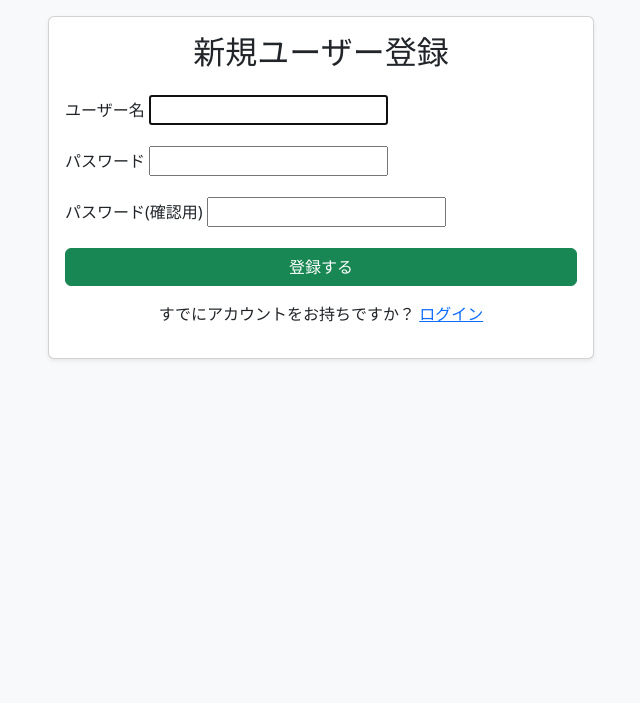
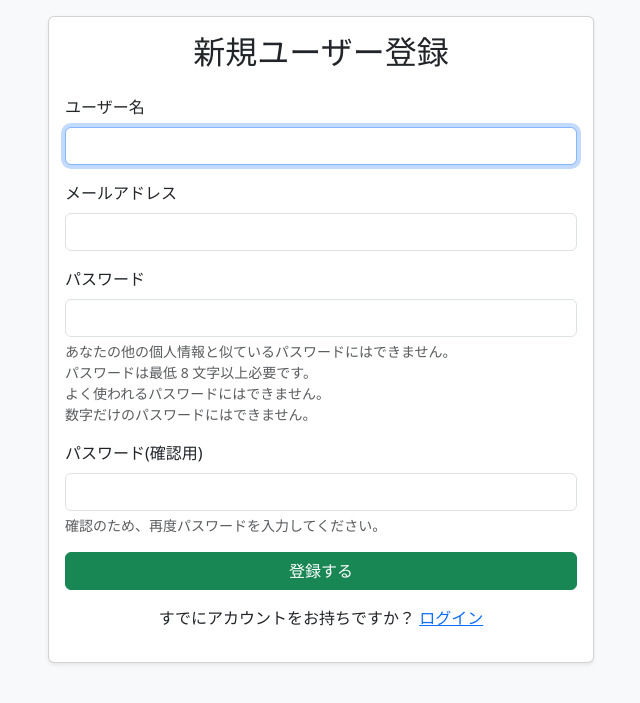
Before and after one commit to rustedsword1/deployRepository, a Django app: page /signup/ in a window 1280 px wide. Shown: the part 56-759 px from the top of the page, without its empty margins (319-959 px from the left). Run offline with Django 5.2, Linux system fonts and the light colour scheme.

Commit message:
最新の修正を反映

```diff
--- a/accounts/forms.py
+++ b/accounts/forms.py
@@ -1,26 +1,126 @@
 from django import forms
-from django.contrib.auth.forms import AuthenticationForm
+from django.contrib.auth.forms import AuthenticationForm, UserCreationForm
 from django.contrib.auth.models import User
+from django.contrib.auth import authenticate
+from django.core.exceptions import ValidationError
+from django.core.validators import RegexValidator
+from django.utils.translation import gettext_lazy as _
+from django.contrib.auth.password_validation import password_validators_help_texts
 
 class UserUpdateForm(forms.ModelForm):
+    username = forms.CharField(
+        max_length=20,
+        required=True,
+        validators=[
+            RegexValidator(
+                regex=r'^[\w.@+-]+$',
+                message=_('ユーザー名は半角英数字および @/./+/-/_ のみ使用できます。'),
+            )
+        ],
+        error_messages={
+            'required': _('この項目は必須です。'),
+            'max_length': _('ユーザー名は20文字以内で入力してください。'),
+        },
+        widget=forms.TextInput(attrs={'maxlength': '20', 'class': 'form-control'}),
+        label='ユーザー名',
+    )
+
     class Meta:
         model = User
         fields = ['username', 'email']
 
-class CustomLoginForm(AuthenticationForm):
+
+class CustomLoginForm(forms.Form):
+    username = forms.CharField(
+        label="ユーザー名",
+        max_length=20,
+        widget=forms.TextInput(attrs={'class': 'form-control', 'maxlength': '20'}),
+        error_messages={
+            'required': 'ユーザー名を入力してください。',
+            'max_length': 'ユーザー名は20文字以内で入力してください。',
+        },
+    )
+    email = forms.EmailField(
+        label="メールアドレス",
+        widget=forms.EmailInput(attrs={'class': 'form-control'}),
+    )
+    password = forms.CharField(
+        label="パスワード",
+        strip=False,
+        widget=forms.PasswordInput(attrs={'class': 'form-control'}),
+    )
+
+    def clean(self):
+        username = self.cleaned_data.get('username')
+        email = self.cleaned_data.get('email')
+        password = self.cleaned_data.get('password')
+
+        if username and email and password:
+            try:
+                user = User.objects.get(username=username, email=email)
+            except User.DoesNotExist:
+                raise forms.ValidationError(_("ユーザー名またはメールアドレスが正しくありません。"))
+
+            self.user_cache = authenticate(username=user.username, password=password)
+
+            if self.user_cache is None:
+                raise forms.ValidationError(_("パスワードが正しくありません。"))
+            elif not self.user_cache.is_active:
+                raise forms.ValidationError(_("このアカウントは無効です。"))
+
+        return self.cleaned_data
+
+    def get_user(self):
+        return getattr(self, 'user_cache', None)
+
+class CustomUserCreationForm(UserCreationForm):
+    username = forms.CharField(
+        label='ユーザー名',
+        max_length=20,
+        required=True,
+        validators=[
+            RegexValidator(
+                regex=r'^[\w.@+-]+$',
+                message=_('ユーザー名は半角英数字および @/./+/-/_ のみ使用できます。'),
+            )
+        ],
+        error_messages={
+            'required': 'ユーザー名は必須です。',
+            'max_length': 'ユーザー名は20文字以内で入力してください。',
+        },
+    )
+
     email = forms.EmailField(label='メールアドレス', required=True)
 
-    def clean(self):
-        cleaned_data = super().clean()
-        username = cleaned_data.get('username')
-        email = cleaned_data.get('email')
+    class Meta:
+        model = User
+        fields = ('username', 'email', 'password1', 'password2')
 
-        if username and email:
-            try:
-                user = User.objects.get(username=username)
-                if user.email != email:
-                    raise forms.ValidationError("ユーザー名とメールアドレスが一致しません。")
-            except User.DoesNotExist:
-                raise forms.ValidationError("ユーザーが存在しません。")
+    def __init__(self, *args, **kwargs):
+        super().__init__(*args, **kwargs)
+        for field in self.fields.values():
+            field.widget.attrs['class'] = 'form-control'
+        self.fields['password1'].help_text = '<br>'.join(password_validators_help_texts())
+        self.fields['username'].widget.attrs['maxlength'] = 20
 
-        return cleaned_data
+    def clean_username(self):
+        username = self.cleaned_data.get('username')
+        if len(username) > 20:
+            raise ValidationError(_('ユーザー名は20文字以内で入力してください。'))
+        return username
+
+    def clean_password2(self):
+        password1 = self.cleaned_data.get('password1')
+        password2 = self.cleaned_data.get('password2')
+
+        if password1 and password2:
+            if password1 != password2:
+                raise ValidationError(_('パスワードが一致しません。'))
+        return password2
+
+    def save(self, commit=True):
+        user = super().save(commit=False)
+        user.email = self.cleaned_data['email']
+        if commit:
+            user.save()
+        return user
--- a/accounts/templates/accounts/edit_user.html
+++ b/accounts/templates/accounts/edit_user.html
@@ -15,7 +15,7 @@
 
   <div class="mt-3">
     <a href="{% url 'change_password' %}" class="btn btn-warning me-2">パスワードを変更する</a>
-    <a href="{% url 'user_info' %}" class="btn btn-secondary">← ユーザー情報に戻る</a>
+    <a href="{% url 'user_info' %}" class="btn btn-secondary">ユーザー情報に戻る</a>
   </div>
 </div>
 {% endblock %}
--- a/accounts/templates/accounts/index.html
+++ b/accounts/templates/accounts/index.html
@@ -2,7 +2,7 @@
 
 {% block content %}
   <div class="text-center mt-5">
-    <h2 class="mb-4">ようこそ</h2>
+    <h2 class="mb-4">書籍管理アプリ</h2>
     <p class="mb-4">ログインまたは新規登録をしてください。</p>
 
     <div class="d-grid gap-2 d-sm-flex justify-content-sm-center">
--- a/accounts/templates/accounts/signup.html
+++ b/accounts/templates/accounts/signup.html
@@ -13,16 +13,25 @@
             <div class="mb-3">
               <label for="{{ field.id_for_label }}" class="form-label">{{ field.label }}</label>
               {{ field }}
+               {% if field.help_text %}
+                 <div class="form-text small mb-1 text-muted">{{ field.help_text|safe }}</div>
+              {% endif %}
               {% if field.errors %}
-                <div class="text-danger small">{{ field.errors|striptags }}</div>
+                <ul class="text-danger small mb-0">
+                  {% for error in field.errors %}
+                    <li>{{ error|striptags }}</li>
+                  {% endfor %}
+                </ul>
               {% endif %}
             </div>
           {% endfor %}
 
           {% if form.non_field_errors %}
-            <div class="text-danger mb-3">
-              {{ form.non_field_errors }}
-            </div>
+            <ul class="text-danger mb-3">
+              {% for error in form.non_field_errors %}
+                <li>{{ error }}</li>
+              {% endfor %}
+            </ul>
           {% endif %}
 
           <div class="d-grid">
--- a/accounts/templates/accounts/user_info.html
+++ b/accounts/templates/accounts/user_info.html
@@ -15,7 +15,7 @@
         <li class="list-group-item"><strong>メールアドレス:</strong> {{ user.email }}</li>
       </ul>
 
-      <div class="d-grid gap-2">
+      <div class="d-flex flex-wrap gap-2">
         <a href="{% url 'edit_user' %}" class="btn btn-primary">ユーザー情報を編集する</a>
         <a href="{% url 'change_password' %}" class="btn btn-warning">パスワードを変更する</a>
         <a href="{% url 'home' %}" class="btn btn-secondary">ホームに戻る</a>
--- a/accounts/views.py
+++ b/accounts/views.py
@@ -1,6 +1,6 @@
 from django.shortcuts import render, redirect
 from django.contrib.auth import authenticate, login, logout
-from django.contrib.auth.forms import UserCreationForm, AuthenticationForm
+from django.contrib.auth.forms import AuthenticationForm
 from django.contrib.auth.decorators import login_required
 from .forms import UserUpdateForm
 from django.contrib import messages
@@ -9,6 +9,7 @@ from django.contrib.auth.models import User
 from django.contrib.auth.forms import PasswordChangeForm
 from django.contrib.auth import update_session_auth_hash
 from django.urls import reverse_lazy
+from .forms import CustomUserCreationForm
 
 # Create your views here.
 def index(request):
@@ -21,7 +22,7 @@ def login_view(request):
         return redirect('home')
 
     if request.method == 'POST':
-        form = CustomLoginForm(request, data=request.POST)
+        form = CustomLoginForm(data=request.POST)
         if form.is_valid():
             login(request, form.get_user())
             return redirect('home')
@@ -31,12 +32,12 @@ def login_view(request):
 
 def signup_view(request):
     if request.method == 'POST':
-        form = UserCreationForm(request.POST)
+        form = CustomUserCreationForm(request.POST)
         if form.is_valid():
             form.save()
             return redirect('login')
     else:
-        form = UserCreationForm()
+        form = CustomUserCreationForm()
     return render(request, 'accounts/signup.html', {'form': form})
 
 def logout_view(request):
@@ -65,7 +66,7 @@ def change_password(request):
         form = PasswordChangeForm(user=request.user, data=request.POST)
         if form.is_valid():
             user = form.save()
-            update_session_auth_hash(request, user)  # パスワード変更後もログイン状態を維持
+            update_session_auth_hash(request, user)
             messages.success(request, 'パスワードを変更しました。')
             return redirect('user_info')
         else:
--- a/bookmanager/settings.py
+++ b/bookmanager/settings.py
@@ -45,6 +45,7 @@ INSTALLED_APPS = [
 MIDDLEWARE = [
     'django.middleware.security.SecurityMiddleware',
     'django.contrib.sessions.middleware.SessionMiddleware',
+    'django.middleware.locale.LocaleMiddleware',
     'django.middleware.common.CommonMiddleware',
     'django.middleware.csrf.CsrfViewMiddleware',
     'django.contrib.auth.middleware.AuthenticationMiddleware',
```
Also changed, not shown: accounts/templates/accounts/login.html (+6 -10 lines), db.sqlite3.
